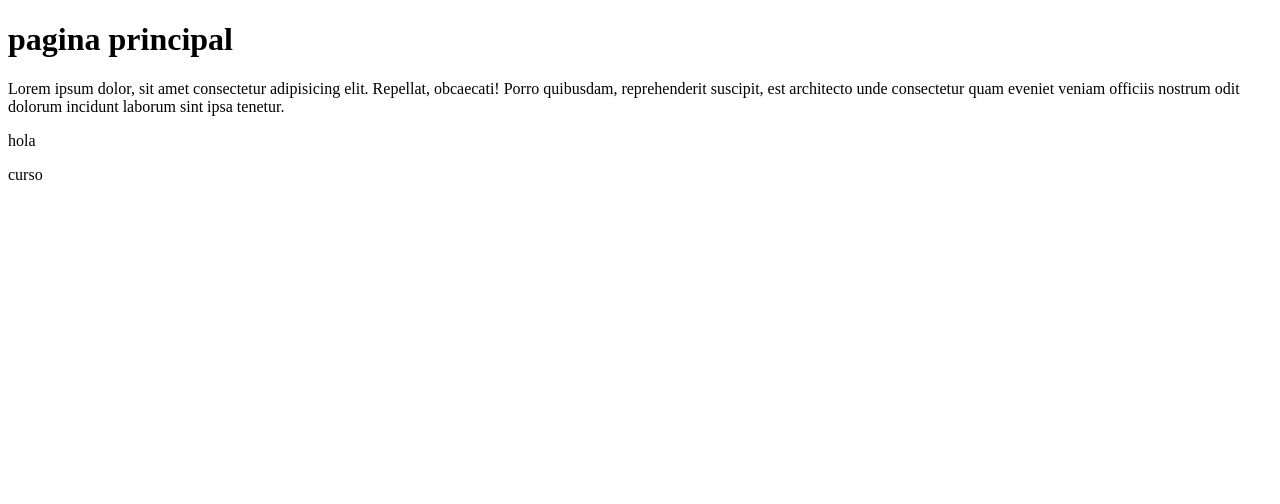
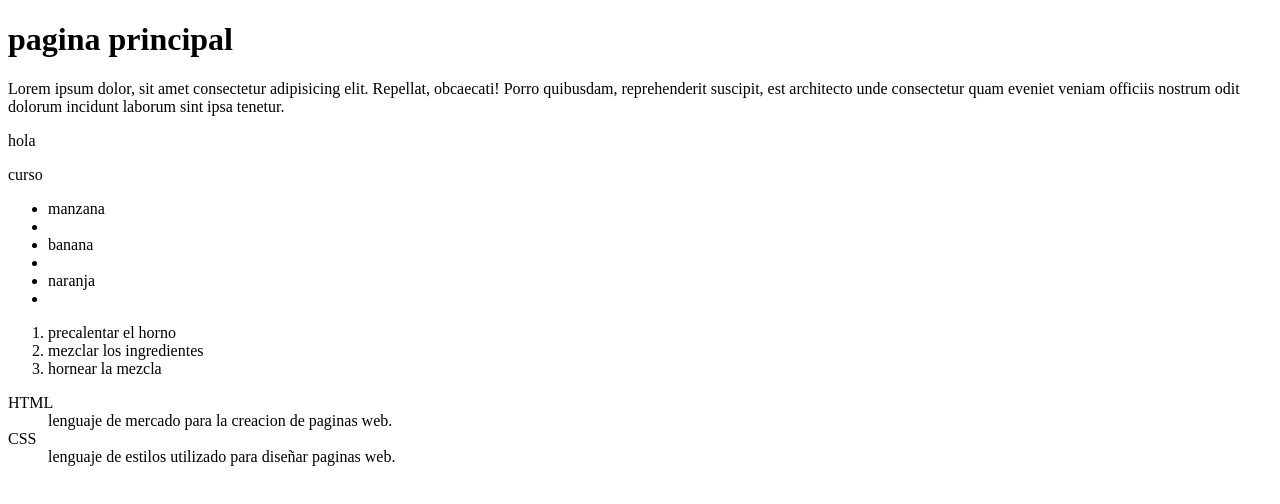
Before and after one commit to maikolsamboni/proyectoanalitica, a plain HTML site: page index.html in a window 1280 px wide. Drawn offline with Linux system fonts and the light colour scheme.

Commit message:
version 4

```diff
--- a/index.html
+++ b/index.html
@@ -12,3 +12,22 @@
     <p>curso</p>
 </body>
 </html>
+
+<ul>
+    <li>manzana<li>
+    <li>banana<li>
+    <li>naranja<li>
+</ul>
+
+<ol>
+    <li>precalentar el horno</li>
+    <li>mezclar los ingredientes</li>
+    <li>hornear la mezcla</li>
+</ol>
+
+<dl>
+    <dt>HTML</dt>
+          <dd>lenguaje de mercado para la creacion de paginas web.</dd>
+    <dt>CSS</dt>
+          <dd>lenguaje de estilos utilizado para diseñar paginas web.</dd>
+</dl>
```
